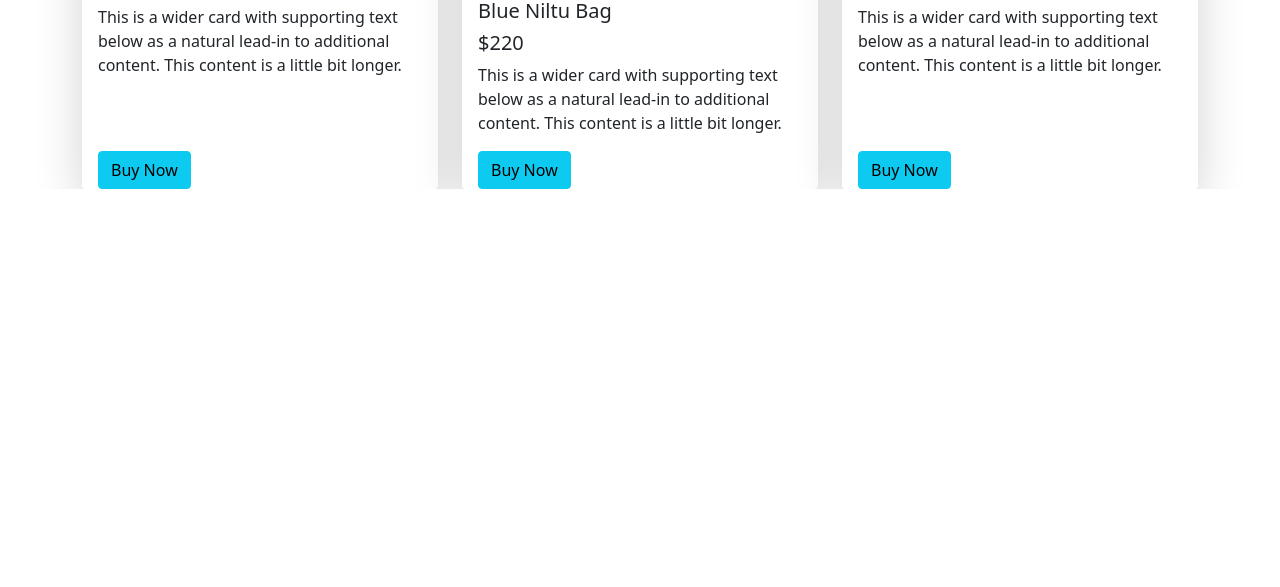
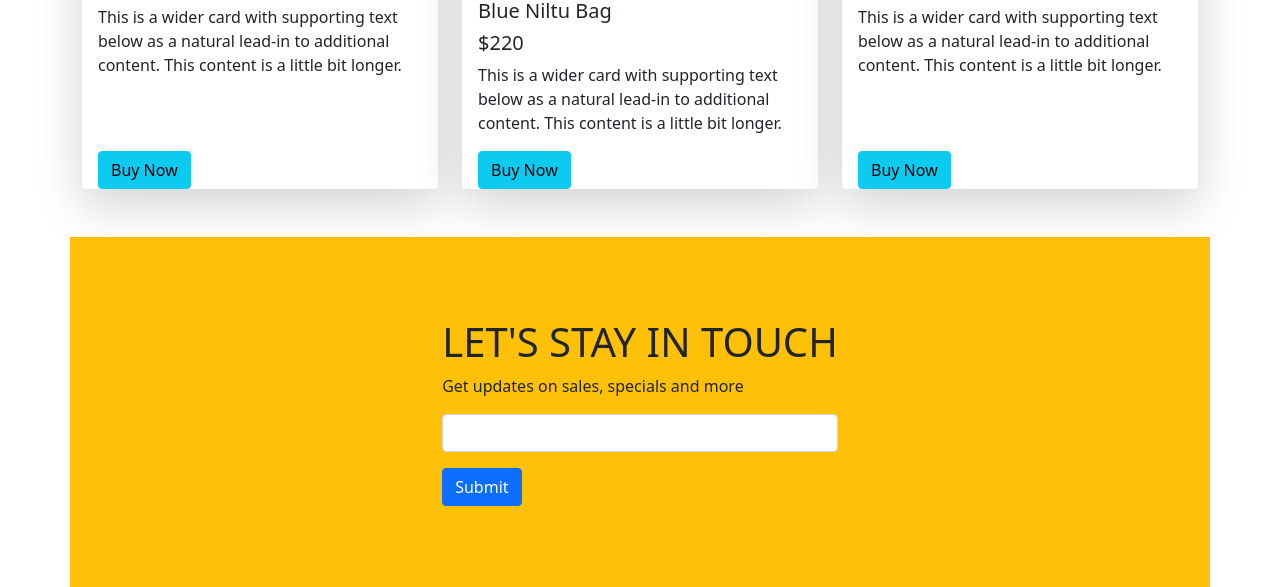
Before and after one commit to shubhoahmed/panda-commarce-bootstrap, a plain HTML site: page index.html in a window 1280 px wide. Shown: the part 1912-2499 px from the top of the page. Before the commit the page ends 2101 px from the top, so only its background shows below. Drawn offline with nearby package versions, Linux system fonts and the light colour scheme.

Commit message:
subscriber part

```diff
--- a/index.html
+++ b/index.html
@@ -255,6 +255,21 @@
             </div>
         </section>
         <!-- Bags categories End  -->
+        <!-- Subscribe part start  -->
+        <section style="height: 350px;"
+            class="container rounded-4 mt-5 d-flex justify-content-around align-items-center bg-warning">
+            <div>
+                <h1>LET'S STAY IN TOUCH</h1>
+                <p>Get updates on sales, specials and more</p>
+                <form>
+                    <div class="mb-3">
+                        <input type="email" class="form-control" id="exampleInputEmail1" aria-describedby="emailHelp">
+                    </div>
+                    <button type="submit" class="btn btn-primary">Submit</button>
+                </form>
+            </div>
+        </section>
+        <!-- Subscribe part End  -->
     </main>
 
     <!-- Optional JavaScript; choose one of the two! -->
```
